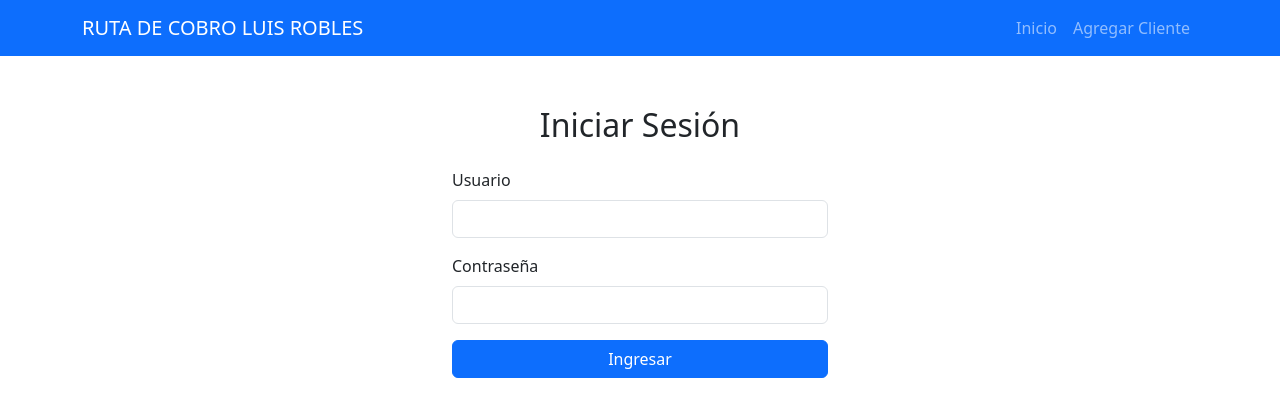
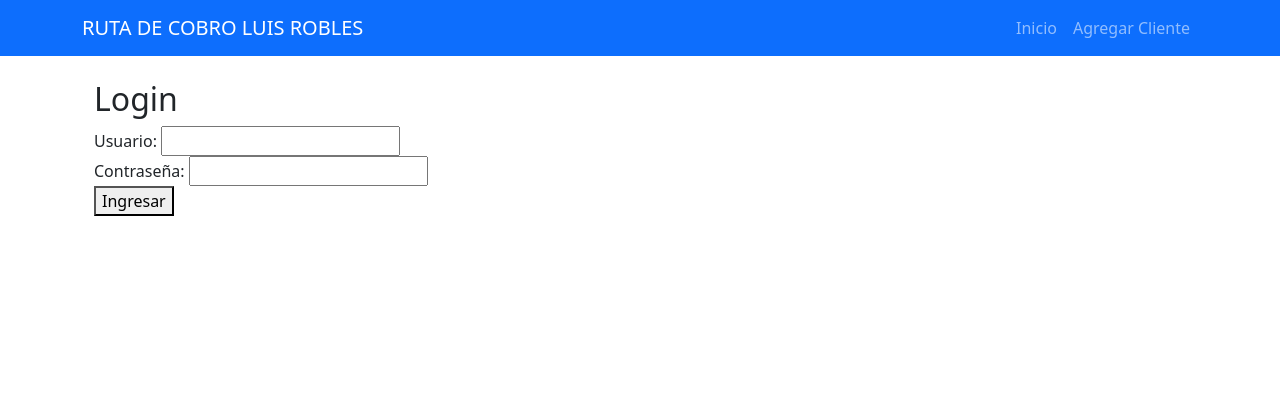
Before and after one commit to luisrobles062/ruta-cobros-app, a Flask app: page /login in a window 1280 px wide. Shown: the top 417 px of the page. Run offline with Flask 3, Linux system fonts and the light colour scheme; some libraries are stand-ins or nearby versions.

Commit message:
Update login.html

```diff
--- a/templates/login.html
+++ b/templates/login.html
@@ -1,23 +1,21 @@
 {% extends "base.html" %}
 
-{% block titulo %}Iniciar Sesión - Ruta de Cobro{% endblock %}
-
 {% block contenido %}
-<div class="container" style="max-width: 400px; margin-top: 50px;">
-    <h2 class="text-center mb-4">Iniciar Sesión</h2>
+<div class="container">
+    <h2>Login</h2>
     {% if error %}
-    <div class="alert alert-danger">{{ error }}</div>
+    <p style="color:red;">{{ error }}</p>
     {% endif %}
-    <form method="post">
-        <div class="mb-3">
-            <label class="form-label">Usuario</label>
-            <input type="text" name="usuario" class="form-control" required>
+    <form method="POST" action="{{ url_for('login') }}">
+        <div>
+            <label>Usuario:</label>
+            <input type="text" name="usuario" required>
         </div>
-        <div class="mb-3">
-            <label class="form-label">Contraseña</label>
-            <input type="password" name="contraseña" class="form-control" required>
+        <div>
+            <label>Contraseña:</label>
+            <input type="password" name="contraseña" required>
         </div>
-        <button type="submit" class="btn btn-primary w-100">Ingresar</button>
+        <button type="submit">Ingresar</button>
     </form>
 </div>
 {% endblock %}
```
